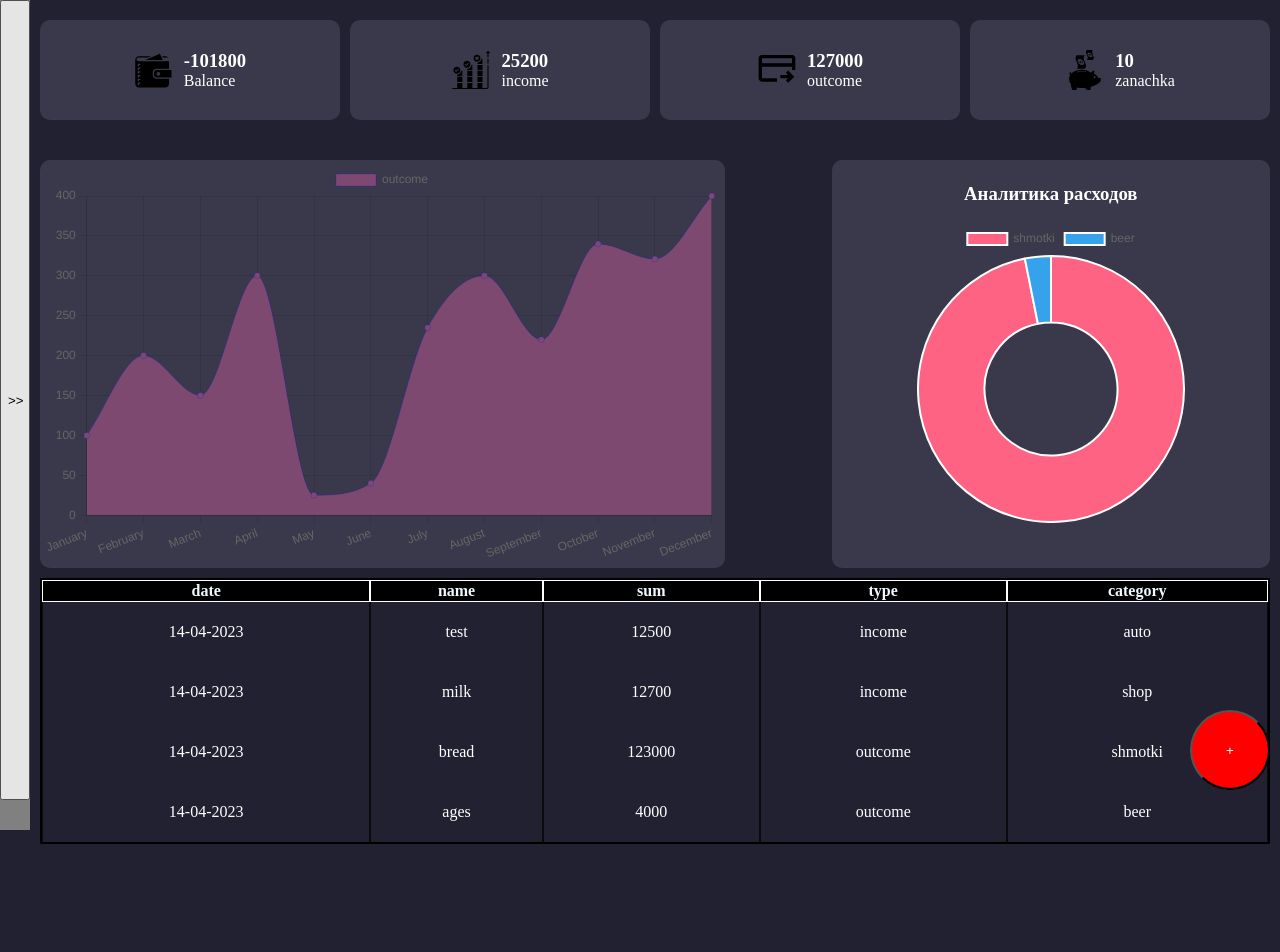
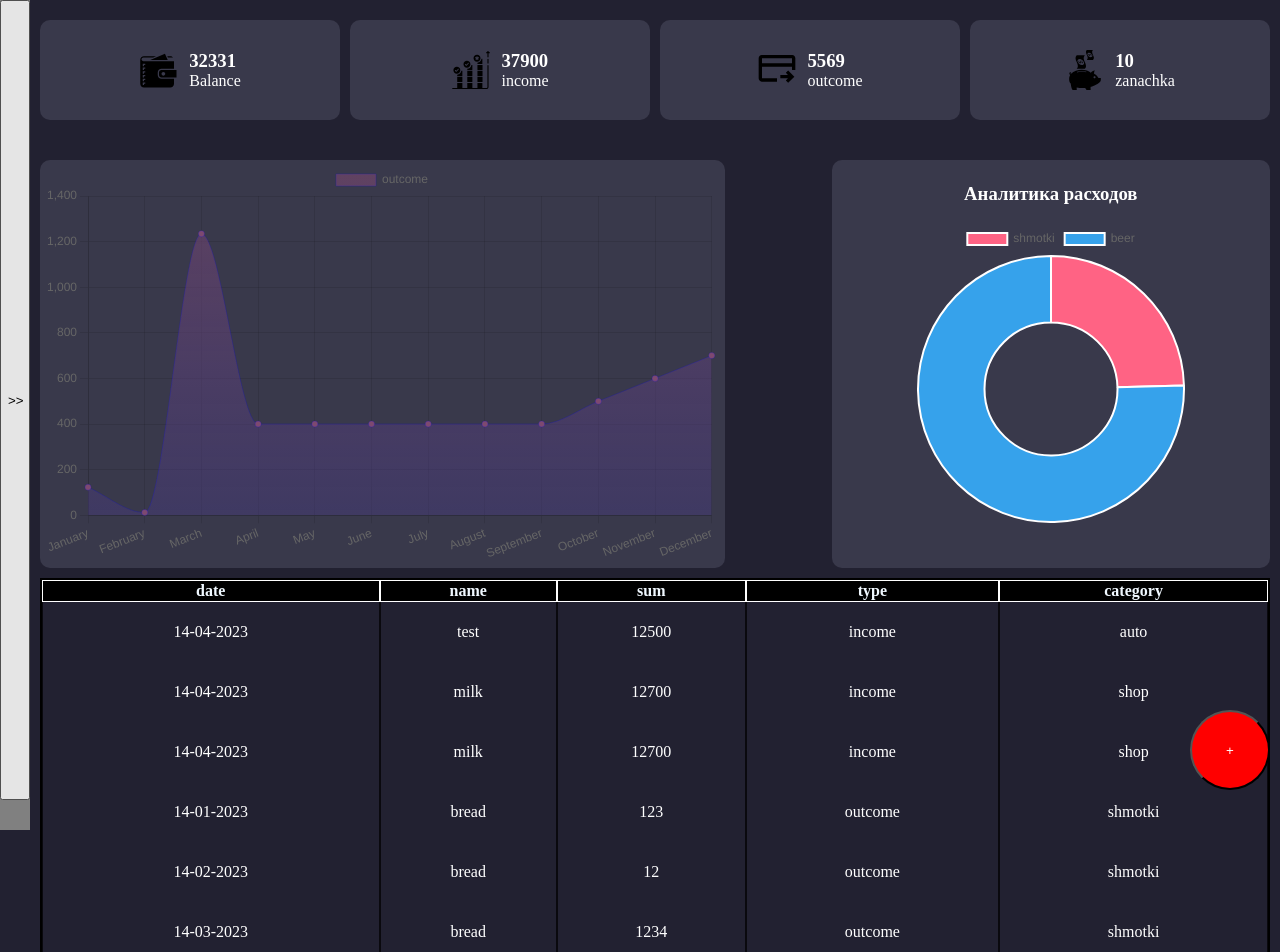
Before and after one commit to shinkar94/myMoney2, a React (Vite) app: page /homepage in a window 1280 px wide. Shown: the top 952 px of the page. Built offline with nearby package versions, Linux system fonts and the light colour scheme.

Commit message:
add grafic logic + add new element in state
Прописали логику для отрисовки графика, добавили несколько элементов в стейт

```diff
--- a/src/Reducer/allStateReducer.ts
+++ b/src/Reducer/allStateReducer.ts
@@ -36,8 +36,35 @@ const initialState: OperationsType[] = [
     {
         id: v1(),
         date: "14-04-2023",
+        name: "milk",
+        value: 12700,
+        type: "income",
+        description: "sdfsdf",
+        category: "shop"
+    },
+    {
+        id: v1(),
+        date: "14-01-2023",
         name: "bread",
-        value: 123000,
+        value: 123,
+        type: "outcome",
+        description: "sdfsdf",
+        category: "shmotki"
+    },
+    {
+        id: v1(),
+        date: "14-02-2023",
+        name: "bread",
+        value: 12,
+        type: "outcome",
+        description: "sdfsdf",
+        category: "shmotki"
+    },
+    {
+        id: v1(),
+        date: "14-03-2023",
+        name: "bread",
+        value: 1234,
         type: "outcome",
         description: "sdfsdf",
         category: "shmotki"
@@ -46,11 +73,82 @@ const initialState: OperationsType[] = [
         id: v1(),
         date: "14-04-2023",
         name: "ages",
-        value: 4000,
+        value: 400,
         type: "outcome",
         description: "sdfsdf",
         category: "beer"
-    }
+    },
+    {
+        id: v1(),
+        date: "14-05-2023",
+        name: "ages",
+        value: 400,
+        type: "outcome",
+        description: "sdfsdf",
+        category: "beer"
+    },
+    {
+        id: v1(),
+        date: "14-06-2023",
+        name: "ages",
+        value: 400,
+        type: "outcome",
+        description: "sdfsdf",
+        category: "beer"
+    },{
+        id: v1(),
+        date: "14-07-2023",
+        name: "ages",
+        value: 400,
+        type: "outcome",
+        description: "sdfsdf",
+        category: "beer"
+    },
+    {
+        id: v1(),
+        date: "14-08-2023",
+        name: "ages",
+        value: 400,
+        type: "outcome",
+        description: "sdfsdf",
+        category: "beer"
+    },
+    {
+        id: v1(),
+        date: "14-09-2023",
+        name: "ages",
+        value: 400,
+        type: "outcome",
+        description: "sdfsdf",
+        category: "beer"
+    },
+    {
+        id: v1(),
+        date: "14-10-2023",
+        name: "ages",
+        value: 500,
+        type: "outcome",
+        description: "sdfsdf",
+        category: "beer"
+    },
+    {
+        id: v1(),
+        date: "14-11-2023",
+        name: "ages",
+        value: 600,
+        type: "outcome",
+        description: "sdfsdf",
+        category: "beer"
+    },
+    {
+        id: v1(),
+        date: "14-12-2023",
+        name: "ages",
+        value: 700,
+        type: "outcome",
+        description: "sdfsdf",
+        category: "beer"
+    },
 ]
 
 export const allStateReducer = (state: OperationsType[] = initialState, action: ActionType): OperationsType[] => {
--- a/src/component/Content/Main/HomePage.tsx
+++ b/src/component/Content/Main/HomePage.tsx
@@ -3,7 +3,7 @@ import styled from 'styled-components';
 
 import Chart from 'chart.js/auto';
 import {OperationsType} from "../../../Reducer/allStateReducer";
-import {LineChartWithBoundaries} from "./LeftDiograms/LineChartWithBoundaries";
+import { LineChartWithBoundaries} from "./LeftDiograms/LineChartWithBoundaries";
 import {TableOperations} from "./TableOperations/TableOperations";
 
 
@@ -31,7 +31,7 @@ export const HomePage: React.FC<HomePageType> = ({totalOutcome, state}) => {
     }));
     const chartRef = useRef<HTMLCanvasElement>(null);
     useEffect(() => {
-
+        console.log(chartRef.current)
         /*Это условие проверяет, существует ли объект chartRef и имеет ли он значение current. Это гарантирует,
         что диаграмма создается только в том случае, если доступен элемент DOM, в который она будет отображаться.*/
         if (chartRef && chartRef.current) {
@@ -84,6 +84,8 @@ export const HomePage: React.FC<HomePageType> = ({totalOutcome, state}) => {
             };
         }
     }, [expensePercentages]);
+
+
 
     return (
         <HomePageWrapper>
--- a/src/component/Content/Main/LeftDiograms/LineChartWithBoundaries.tsx
+++ b/src/component/Content/Main/LeftDiograms/LineChartWithBoundaries.tsx
@@ -1,5 +1,6 @@
-import React, { useRef, useEffect } from "react";
+import React, {useRef, useEffect} from "react";
 import {Chart, ChartOptions, LineControllerDatasetOptions, registerables} from 'chart.js';
+import {useAppSelector} from "../../../../Hok/useAppSelector";
 
 // Регистрируем необходимые модули
 Chart.register(...registerables);
@@ -12,12 +13,93 @@ type DataType = {
 
 export const LineChartWithBoundaries = () => {
     const chartRef = useRef<HTMLCanvasElement>(null); // Используем useRef с типом элемента
+    const state = useAppSelector(state => state.allState)
+    const stateOutcome = state.filter(el => el.type === 'outcome')
+    // let arr: Array<number[]> = [[], [], [], [], [], [], [], [], [], [], [], []]
+    // // console.log(arr[0])
+    // for (let i = 0; i < stateOutcome.length; i++) {
+    //     let month = stateOutcome[i].date.split("-")[1]
+    //     switch (month) {
+    //         case '01': {
+    //             arr[0].push(stateOutcome[i].value)
+    //             break
+    //         }
+    //         case '02': {
+    //             arr[1].push(stateOutcome[i].value)
+    //             break
+    //         }
+    //         case '03': {
+    //             arr[2].push(stateOutcome[i].value)
+    //             break
+    //         }
+    //         case '04': {
+    //             arr[3].push(stateOutcome[i].value)
+    //             break
+    //         }
+    //         case '05': {
+    //             arr[4].push(stateOutcome[i].value)
+    //             break
+    //         }
+    //         case '06': {
+    //             arr[5].push(stateOutcome[i].value)
+    //             break
+    //         }
+    //         case '07': {
+    //             arr[6].push(stateOutcome[i].value)
+    //             break
+    //         }
+    //         case '08': {
+    //             arr[7].push(stateOutcome[i].value)
+    //             break
+    //         }
+    //         case '09': {
+    //             arr[8].push(stateOutcome[i].value)
+    //             break
+    //         }
+    //         case '10': {
+    //             arr[9].push(stateOutcome[i].value)
+    //             break
+    //         }
+    //         case '11': {
+    //             arr[10].push(stateOutcome[i].value)
+    //             break
+    //         }
+    //         case '12': {
+    //             arr[11].push(stateOutcome[i].value)
+    //             break
+    //         }
+    //     }
+    // }
+    // let arr2 = []
+    // for (let i = 0; i < arr.length; i++) {
+    //     arr2.push(arr[i].reduce((acc, el) => acc + el, 0))
+    // }
 
-    const data:DataType = {
-        labels: ["January","February","March","April","May","June","July","August","September","October", "November","December"],
-        values: [100, 200, 150, 300, 25, 40, 235, 300, 220, 340, 321, 400]
+
+    const arr: Array<number[]> = Array.from({length: 12}, () => []);
+    stateOutcome.forEach(({date, value}) => {
+        const month = Number(date.split("-")[1]) - 1;
+        console.log(month)
+        arr[month].push(value);
+    });
+    const arr2 = arr.map(subarr => subarr.reduce((acc, el) => acc + el, 0));
+
+
+    const data: DataType = {
+        labels: ["January", "February", "March", "April", "May", "June", "July", "August", "September", "October", "November", "December"],
+        values: arr2
     }
-    const gradient = (context:CanvasRenderingContext2D | null) => {
+
+    console.log(arr)
+    // const filteredApril = state.filter(operation =>
+    //     operation.date.includes("04")).reduce((acc,el)=> acc + el.value, 0)
+
+    useEffect(() => {
+        // Проверяем, что элемент canvas существует
+        if (chartRef && chartRef.current) {
+
+
+            const gradient = (context: CanvasRenderingContext2D | null) => {
                 if (!context) return null;
                 const gradient = context.createLinearGradient(0, 0, 0, 450);
                 gradient.addColorStop(0, 'rgba(125,73,112,0.6)');
@@ -41,7 +123,7 @@ export const LineChartWithBoundaries = () => {
                             fill: "start",
                             borderWidth: 0.2,
                             pointBackgroundColor: "rgb(125,73,112)",
-                    backgroundColor: "rgb(125,73,112)",
+                            backgroundColor: gradient(context),
                             cubicInterpolationMode: 'monotone',
                         }
                     ],
@@ -66,9 +148,6 @@ export const LineChartWithBoundaries = () => {
                 },
             }
 
-    useEffect(() => {
-        // Проверяем, что элемент canvas существует
-        if (!chartRef.current) return;
 
             // Получаем контекст для рисования на холсте
             const chartCanvas = chartRef.current.getContext("2d");
@@ -78,7 +157,8 @@ export const LineChartWithBoundaries = () => {
             const chart = new Chart(chartCanvas, config);
 
             return () => chart.destroy(); // Уничтожаем график при размонтировании компонента
+        }
     }, [data]);
 
-    return <canvas ref={chartRef} />; // Используем типизированный ref для элемента canvas
+    return <canvas ref={chartRef}/>; // Используем типизированный ref для элемента canvas
 };
--- a/src/main.tsx
+++ b/src/main.tsx
@@ -7,11 +7,11 @@ import {store} from "./Store/store-redux";
 import {BrowserRouter} from "react-router-dom";
 
 ReactDOM.createRoot(document.getElementById('root') as HTMLElement).render(
-  <React.StrictMode>
+
       <Provider store={store}>
           <BrowserRouter>
           <App />
           </BrowserRouter>
       </Provider>
-  </React.StrictMode>,
+
 )
```
Lines whose indentation alone changed are shown as unchanged.
